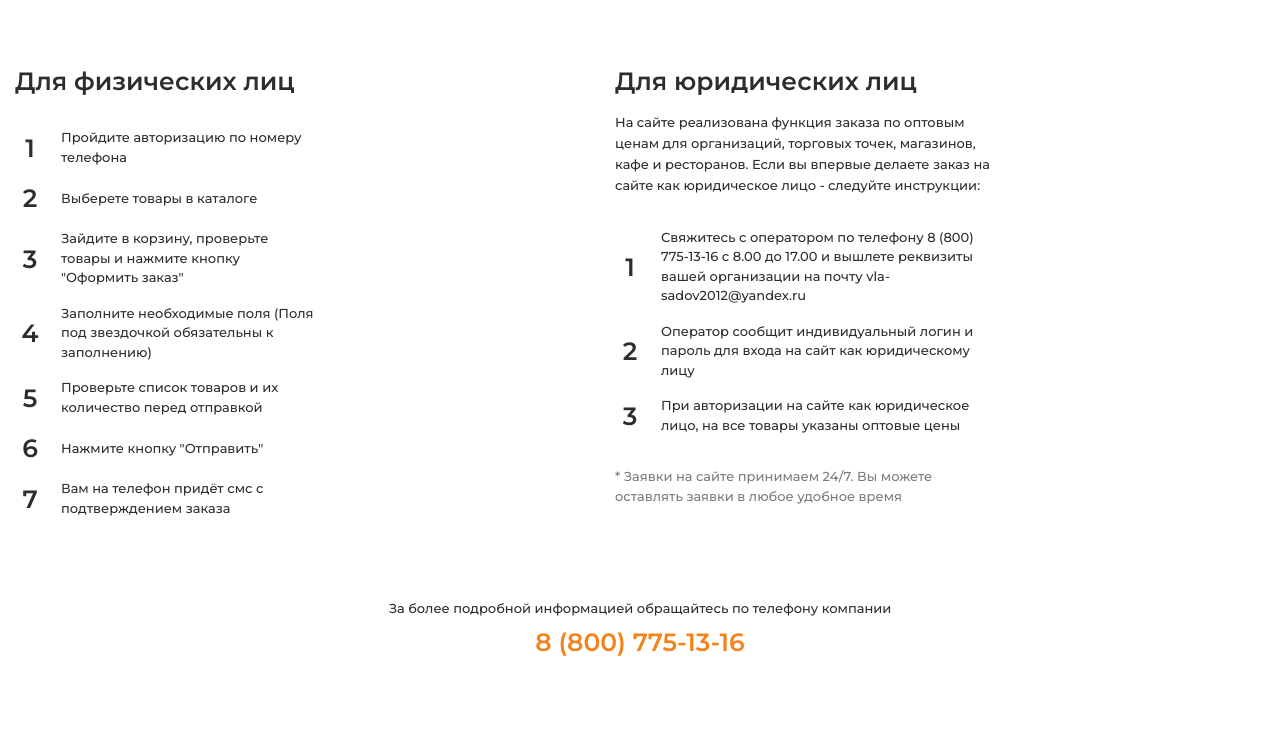
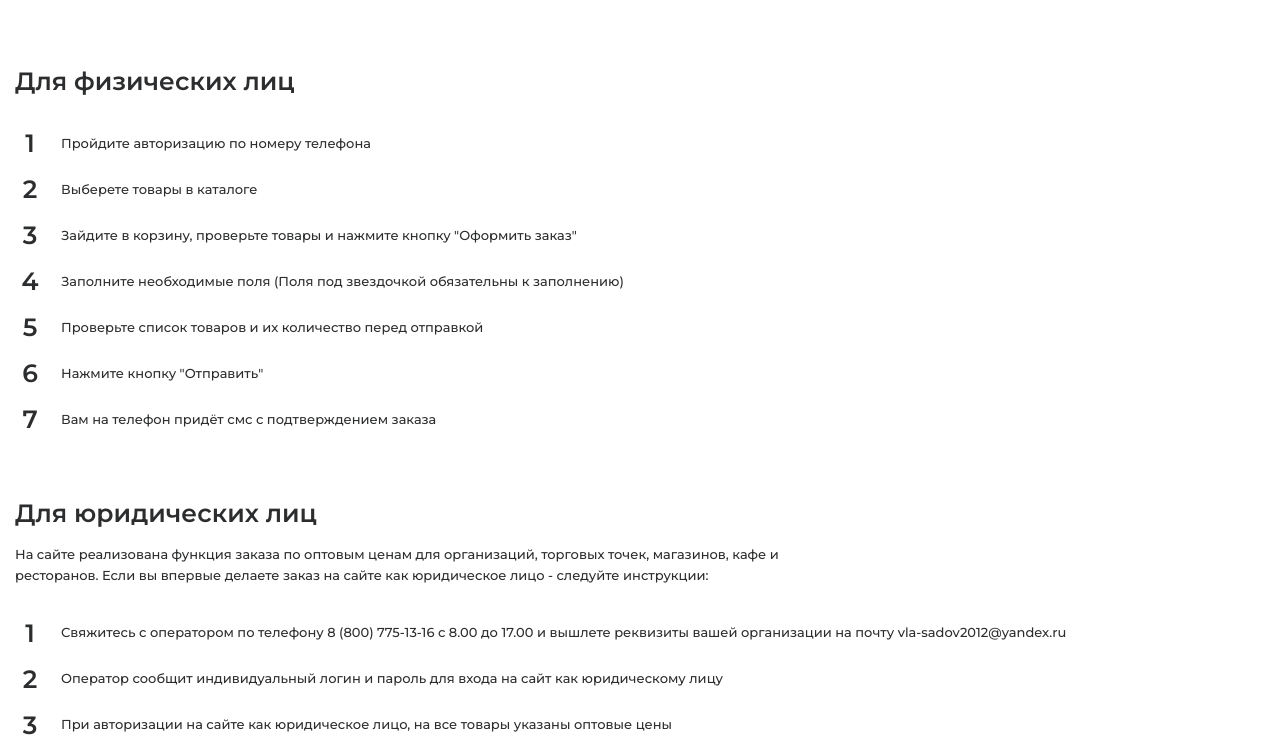
Before and after one commit to vinoffandrey/ambar33, a website built with webpack: page src/zakaz.html in a window 1280 px wide. Shown: the part 965-1703 px from the top of the page. Built offline with nearby package versions, Linux system fonts and the light colour scheme; files whose address does not match are found by name; a web font is replaced by a local one; what vanilla-lazyload would draw is missing.

Commit message:
zakaz 2.0

```diff
--- a/config/version.json
+++ b/config/version.json
@@ -1,3 +1,3 @@
 {
-    "main": "20220921123042"
+    "main": "20220921143354"
 }
--- a/src/scss/zakaz.scss
+++ b/src/scss/zakaz.scss
@@ -46,7 +46,6 @@
 		line-height: 150%;
 		color: #7B7B7B;
 		margin-top: 32px;
-		max-width: 380px;
 	}
 
 	&__video {
@@ -65,6 +64,7 @@
 		display: flex;
 		justify-content: space-between;
 		margin-top: 64px;
+		flex-wrap: wrap;
 		@media(max-width: $mobile) {
 			flex-wrap: wrap;
 		}
@@ -74,7 +74,7 @@
 	}
 
 	&__left {
-		flex: 0 0 300px;
+		flex: 1 1 100%;
 		margin-right: 50px;
 		@media(max-width: $mobile) {
 			flex: 1 1 100%;
@@ -121,9 +121,14 @@
 	}
 
 	&__right {
-		flex: 0 1 650px;
+		flex: 1 1 100%;
+		margin-top: 64px;
 		@media(max-width: $mobile) {
 			flex: 1 1 100%;
+			margin-top: 32px;
+		}
+		@media(max-width: $mobileSmall) {
+			margin-top: 0
 		}
 		&-text {
 			margin-top: 16px;
@@ -131,14 +136,13 @@
 			font-size: 13px;
 			line-height: 160%;
 			color: #2C2D2E;
-			max-width: 380px;
+			max-width: 800px;
 			@media(max-width: $mobile) {
 				max-width: 100%;
 			}
 		}
 		ol {
 			margin-top: 32px;
-			max-width: 380px;
 			@media(max-width: $mobile) {
 				max-width: 100%;
 			}
```
Also changed, not shown: dist/css/style.css, dist/css/style.min.css, dist/home.html, dist/reviews.html, dist/vozvrat.html, dist/zakaz.html.
